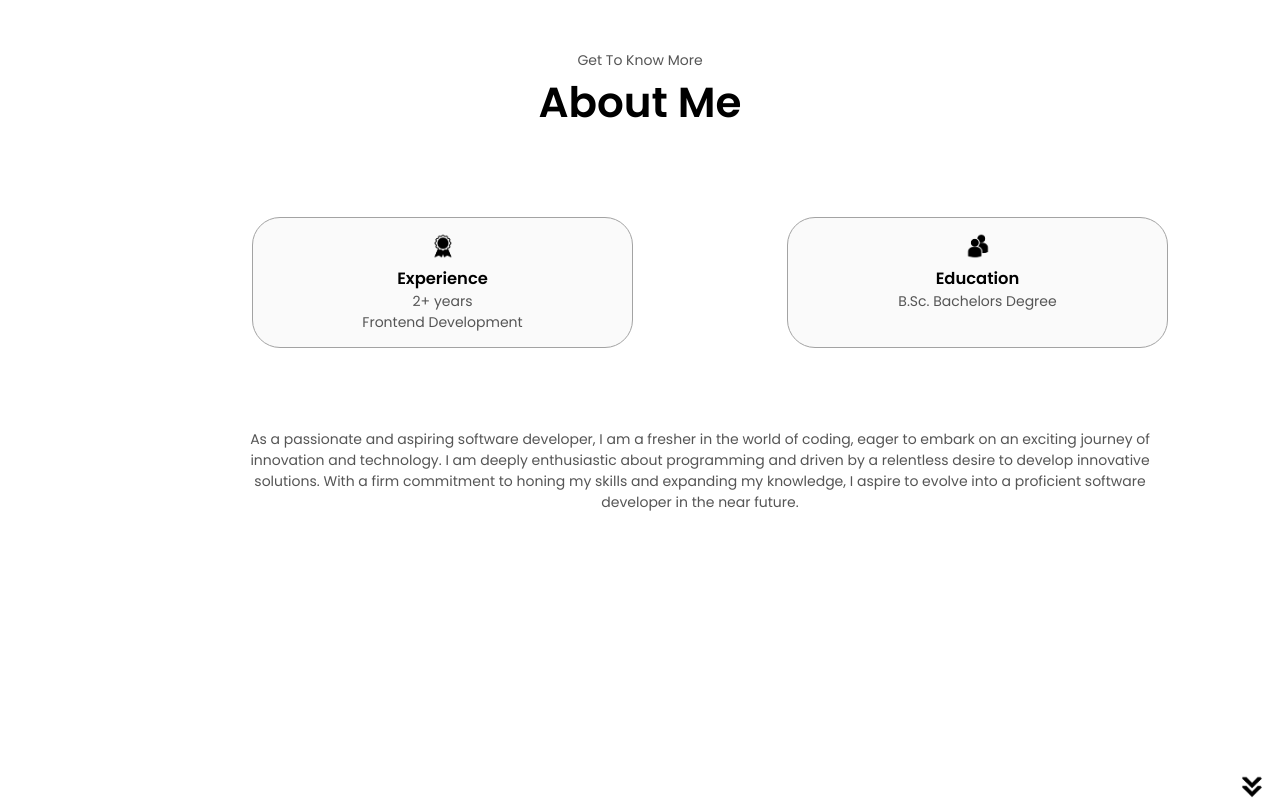
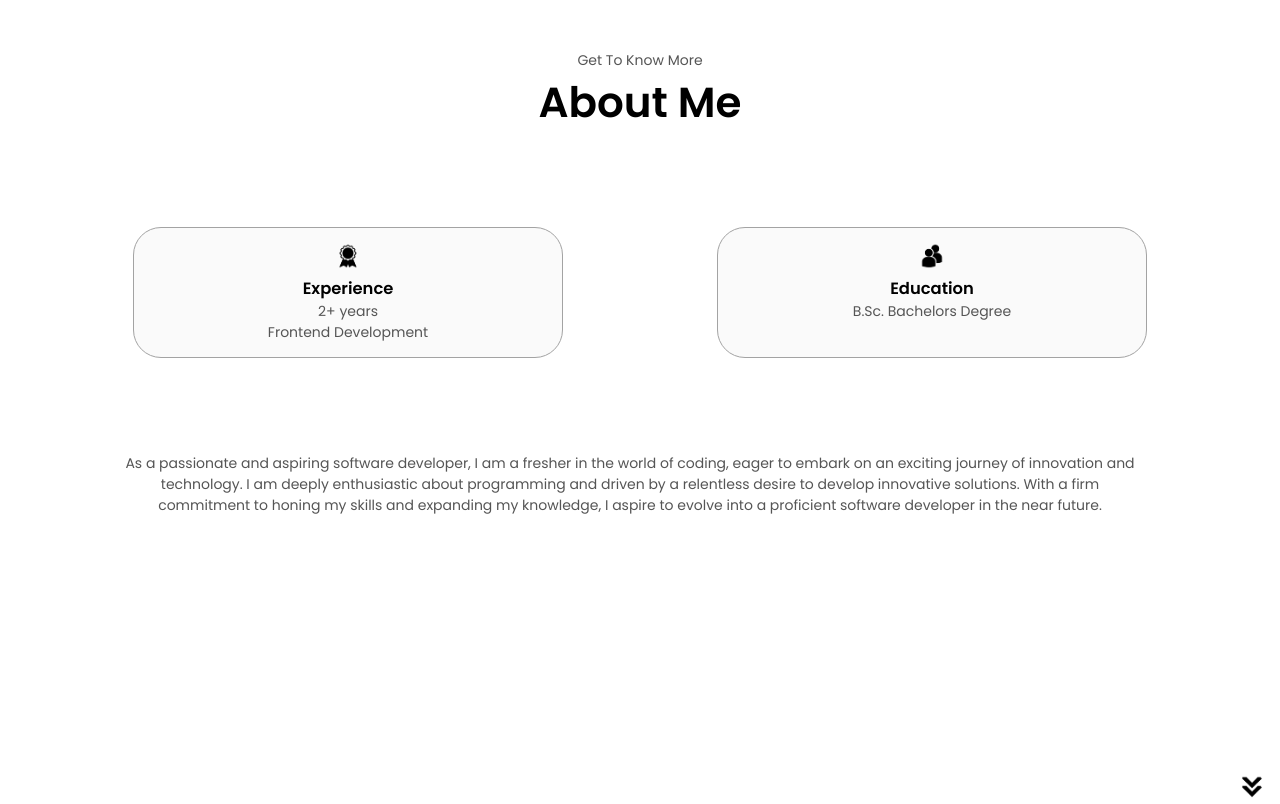
Before and after one commit to ngavu09/ngavu09.github.io, a website with bundled scripts: page index.html in a window 1280 px wide. Shown: the part 780-1584 px from the top of the page. Built offline with nearby package versions, Linux system fonts and the light colour scheme; a web font is replaced by a local one.

Commit message:
update css

```diff
--- a/css/style.css
+++ b/css/style.css
@@ -330,13 +330,13 @@ section {
   margin-top: 2rem;
   margin-left: 0rem;
   margin-right: 0rem;
-  padding: 1 0rem;
+  padding: 1rem;
 }
 
 .about-details-container {
   justify-content: center;
   flex-direction: column;
-  padding: 0 10 rem;
+  padding: 0.5rem;
   margin: 3rem;
 
 
@@ -374,7 +374,7 @@ section {
   gap: 5rem;
   height: 60%;
   padding: 1rem;
-  margin: 0 0 0 10rem;
+  margin: 0rem;
 }
 
 .section__pic-container {
```
Also changed, not shown: 1 other file.
